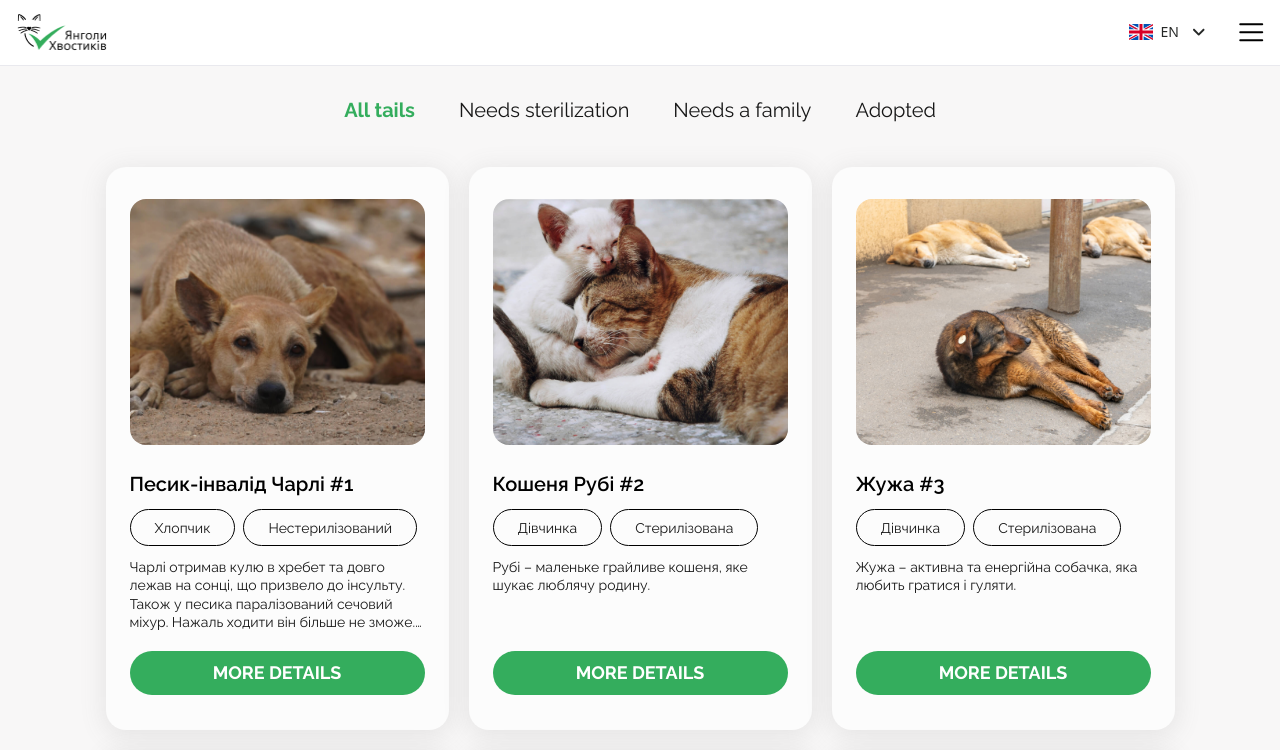
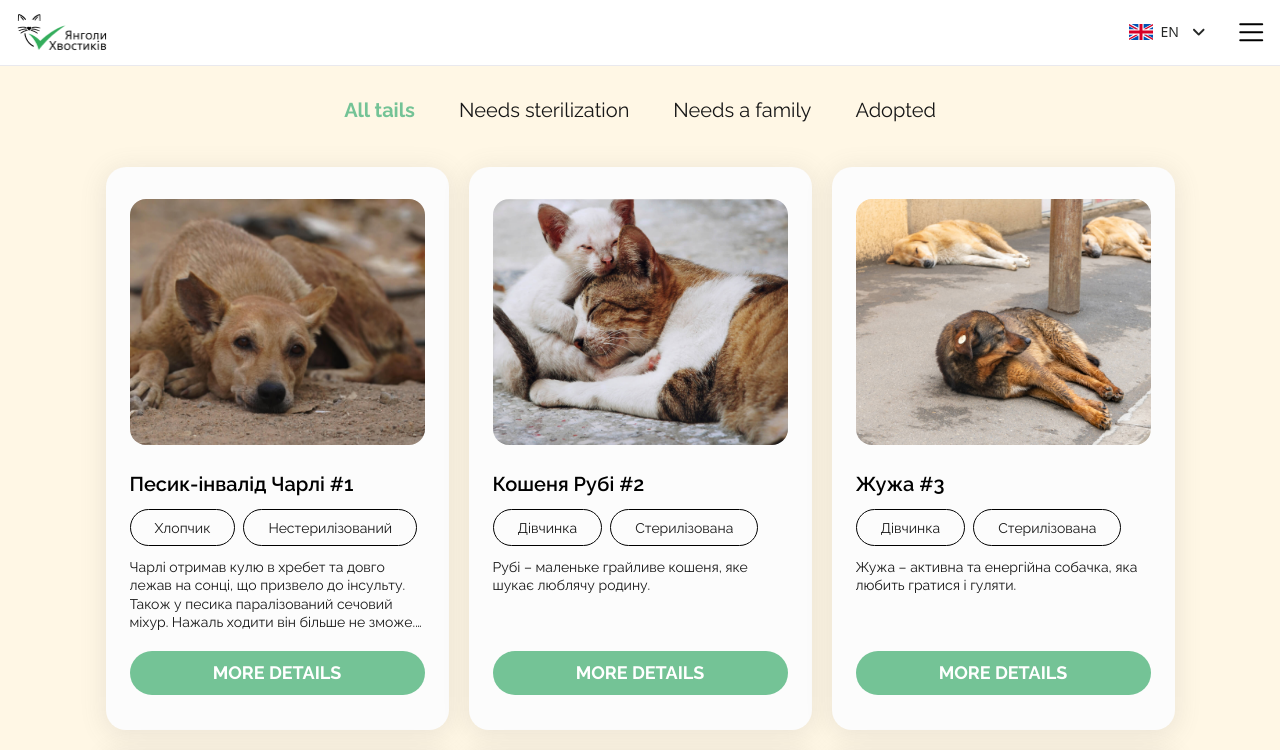
Before and after one commit to cyanidium-dev/yangoly-hvostikiv, a Next.js app: page /en/tails in a window 1280 px wide. Shown: the top 750 px of the page. Built offline with nearby package versions, Linux system fonts and the light colour scheme.

Commit message:
updated bg and accent colors

```diff
--- a/public/locales/en/common.json
+++ b/public/locales/en/common.json
@@ -271,6 +271,7 @@
     "detailsButton": "More details"
   },
   "tails": {
-    "detailsButton": "More details"
+    "detailsButton": "More details",
+    "allTails": "All tails"
   }
 }
--- a/src/app/[locale]/layout.tsx
+++ b/src/app/[locale]/layout.tsx
@@ -44,7 +44,7 @@ export default async function LocaleLayout({
       />
       <div className="flex flex-col min-h-[100%]">
         <main
-          className={`${raleway.variable} bg-background-gray h-full flex-1 w-full overflow-y-hidden overflow-x-hidden font-raleway`}
+          className={`${raleway.variable} h-full flex-1 w-full overflow-y-hidden overflow-x-hidden font-raleway`}
         >
           {children}
         </main>
--- a/src/app/[locale]/tails/[id]/page.tsx
+++ b/src/app/[locale]/tails/[id]/page.tsx
@@ -1,17 +1,13 @@
 import { PageParams } from "@/shared/types";
 import { tails } from "../constans";
-
-import TailInfoMobile from "@/shared/components/TailInfo/TailInfoMobile/TailInfoMobile";
-import TailInfoDesktop from "@/shared/components/TailInfo/TailInfoDesktop/TailInfoDesktop";
-import Link from "next/link";
-import { ArrowDonwIcon } from "../../../../../public/images/icons";
-import RandomTailCards from "@/shared/components/RandomTailCards/RandomTailCards";
 import { getDictionary } from "@/shared/utils";
+import Tail from "@/modules/Tail/Tail";
+import Contacts from "@/modules/Contacts/Contacts";
 
 export default async function TailPage({ params }: PageParams) {
   const { id, locale } = await params;
   const tail = tails.find((tail) => tail.id === id);
-  const { tails: translation } = await getDictionary(locale);
+  const { tails: translation, contacts } = await getDictionary(locale);
 
   if (!tail) {
     return null;
@@ -21,30 +17,14 @@ export default async function TailPage({ params }: PageParams) {
   const randomTails = otherTails.sort(() => 0.5 - Math.random()).slice(0, 4);
 
   return (
-    <section className="bg-white xl:bg-[#F8F7F7]">
-      <div className="mt-[65px] mx-auto xl:mt-[140px] container pt-8 pb-5 px-4 xl:px-10">
-        <div className="lg:hidden">
-          <TailInfoMobile tail={tail} locale={locale} />
-        </div>
-        <div className="hidden lg:block">
-          <TailInfoDesktop tail={tail} locale={locale} />
-        </div>
-      </div>
-
-      <div className="bg-[#F8F7F7] pt-10">
-        <div className="container mx-auto px-4 xl:px-10">
-          <div className="mt-8">
-            <Link
-              className="flex justify-between items-center text-[24px] leading-[130%] text-black transition-colors duration-300 hover:text-primary-orange"
-              href="/tails"
-            >
-              <span>{locale === "uk" ? "Всі хвостики" : "All tails"}</span>
-              <ArrowDonwIcon className="rotate-[270deg] w-6 h-6 transition-colors duration-300 group-hover:text-primary-orange" />
-            </Link>
-            <RandomTailCards tails={randomTails} translation={translation} />
-          </div>
-        </div>
-      </div>
-    </section>
+    <>
+      <Tail
+        translation={translation}
+        locale={locale}
+        tail={tail}
+        randomTails={randomTails}
+      />
+      <Contacts translation={contacts} lang={locale} />
+    </>
   );
 }
--- a/src/app/globals.css
+++ b/src/app/globals.css
@@ -3,7 +3,7 @@
 @tailwind utilities;
 
 :root {
-  --background: #ffffff;
+  --background: #fff7e5;
   --foreground: #171717;
 }
 
--- a/src/modules/Filter/Filter.tsx
+++ b/src/modules/Filter/Filter.tsx
@@ -43,8 +43,10 @@ export default function Filter({ selectedFilter }: { selectedFilter: string }) {
       {filterOptions.map((filter) => (
         <button
           key={filter.value}
-          className={`text-[16px] lg:text-[20px] leading-[130%] hover:text-[#34AD5D] focus-visible:text-[#34AD5D] transition duration-300 ease-in-out ${
-            selectedFilter === filter.value ? "text-[#34AD5D] font-bold" : ""
+          className={`text-[16px] lg:text-[20px] leading-[130%] hover:text-primary-green focus-visible:text-primary-green transition duration-300 ease-in-out ${
+            selectedFilter === filter.value
+              ? "text-primary-green font-bold"
+              : ""
           }`}
           onClick={() => handleFilterChange(filter.value)}
         >
--- /dev/null
+++ b/src/modules/Tail/Tail.tsx
@@ -0,0 +1,42 @@
+import React from "react";
+import TailInfoMobile from "@/shared/components/TailInfo/TailInfoMobile/TailInfoMobile";
+import TailInfoDesktop from "@/shared/components/TailInfo/TailInfoDesktop/TailInfoDesktop";
+import Link from "next/link";
+import { ArrowDonwIcon } from "../../../public/images/icons";
+import RandomTailCards from "@/shared/components/RandomTailCards/RandomTailCards";
+import { ITailProps } from "@/shared/types";
+
+export default function Tail({
+  tail,
+  locale,
+  randomTails,
+  translation,
+}: ITailProps) {
+  return (
+    <section className="">
+      <div className="mt-[65px] mx-auto xl:mt-[140px] container pt-8 pb-5 px-4 xl:px-10">
+        <div className="lg:hidden">
+          <TailInfoMobile tail={tail} locale={locale} />
+        </div>
+        <div className="hidden lg:block">
+          <TailInfoDesktop tail={tail} locale={locale} />
+        </div>
+      </div>
+
+      <div className="pt-10">
+        <div className="container mx-auto px-4 xl:px-10">
+          <div className="mt-8">
+            <Link
+              className="flex justify-between items-center font-arial font-black uppercase text-[24px] lg:text-[32px] leading-[130%] text-black transition-colors duration-300 hover:text-primary-orange"
+              href="/tails"
+            >
+              <h2>{locale === "uk" ? "Всі хвостики" : "All tails"}</h2>
+              <ArrowDonwIcon className="rotate-[270deg] w-6 h-6 transition-colors duration-300 group-hover:text-primary-orange" />
+            </Link>
+            <RandomTailCards tails={randomTails} translation={translation} />
+          </div>
+        </div>
+      </div>
+    </section>
+  );
+}
--- a/tailwind.config.ts
+++ b/tailwind.config.ts
@@ -43,7 +43,7 @@ const config: Config = {
             active: "#999999",
           },
           green: {
-            DEFAULT: "#34AD5D",
+            DEFAULT: "#74C396",
           },
         },
         background: {
@@ -72,7 +72,7 @@ const config: Config = {
       },
       boxShadow: {
         blogCard: "0px 4px 24px 3px rgba(104, 104, 104, 0.12)",
-        pagination: "0px 10px 56px 2px #7979791F"
+        pagination: "0px 10px 56px 2px #7979791F",
       },
     },
   },
```
Also changed, not shown: src/shared/types/props.types.ts (+7 -0 lines).
